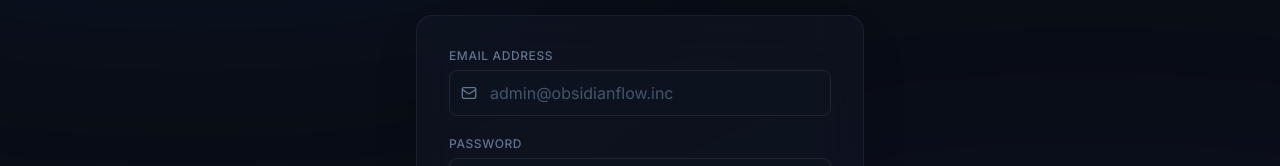
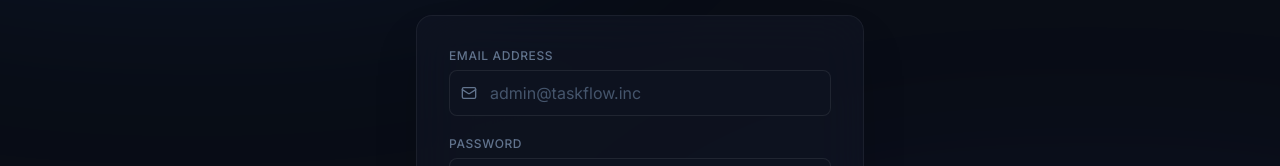
Before and after one commit to iammarafzal/TaskFlow_Task_Manager, a React (Vite) app in the folder frontend/: page /auth in a window 1280 px wide. Shown: the part 304-470 px from the top of the page. Built offline with nearby package versions, Linux system fonts and the light colour scheme; no server answers.

Commit message:
fix: update placeholder to taskflow and add autocomplete attributes

```diff
--- a/frontend/src/pages/AuthPage.tsx
+++ b/frontend/src/pages/AuthPage.tsx
@@ -153,7 +153,8 @@ export function AuthPage() {
                   type="email"
                   value={email}
                   onChange={(e) => setEmail(e.target.value)}
-                  placeholder="admin@obsidianflow.inc"
+                  placeholder="admin@taskflow.inc"
+                  autoComplete="email"
                   className="w-full bg-[#0d121f] border border-white/[0.08] rounded-lg py-2.5 pl-10 pr-4 text-slate-100 placeholder:text-slate-600 focus:outline-none focus:border-blue-500 focus:ring-2 focus:ring-blue-500/20 transition-all duration-200"
                 />
               </div>
@@ -168,6 +169,7 @@ export function AuthPage() {
                   value={password}
                   onChange={(e) => setPassword(e.target.value)}
                   placeholder="••••••••"
+                  autoComplete={isLogin ? "current-password" : "new-password"}
                   className="w-full bg-[#0d121f] border border-white/[0.08] rounded-lg py-2.5 pl-10 pr-10 text-slate-100 placeholder:text-slate-600 focus:outline-none focus:border-blue-500 focus:ring-2 focus:ring-blue-500/20 transition-all duration-200"
                 />
                 <button
```
